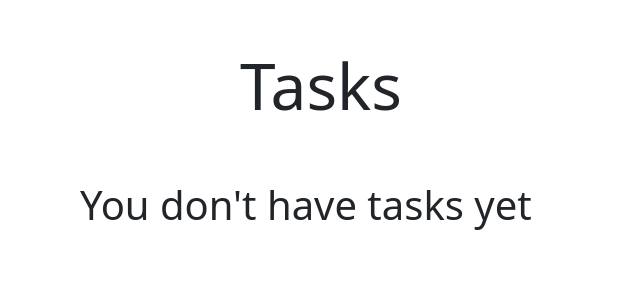
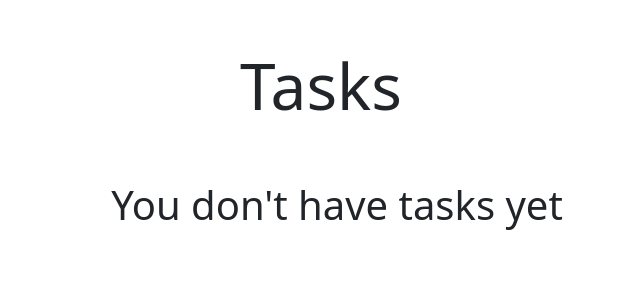
Before and after one commit to Jableed43/crud-django, a Django app: page /tasks/ in a window 1280 px wide. Shown: the part 72-372 px from the top of the page, without its empty margins (319-959 px from the left). Run offline with Django 4.2, Linux system fonts and the light colour scheme; the visitor is signed in with stand-in values (Sample User, id 1).

Commit message:
texto de no tasks centrado

```diff
--- a/tasks/templates/tasks.html
+++ b/tasks/templates/tasks.html
@@ -27,7 +27,7 @@
     </li>
         {% endfor %}
     {% else %}
-    <h1>You don't have tasks yet</h1>
+    <h1 class="text-center">You don't have tasks yet</h1>
     {% endif %}
 </ul>
         </div>
```
